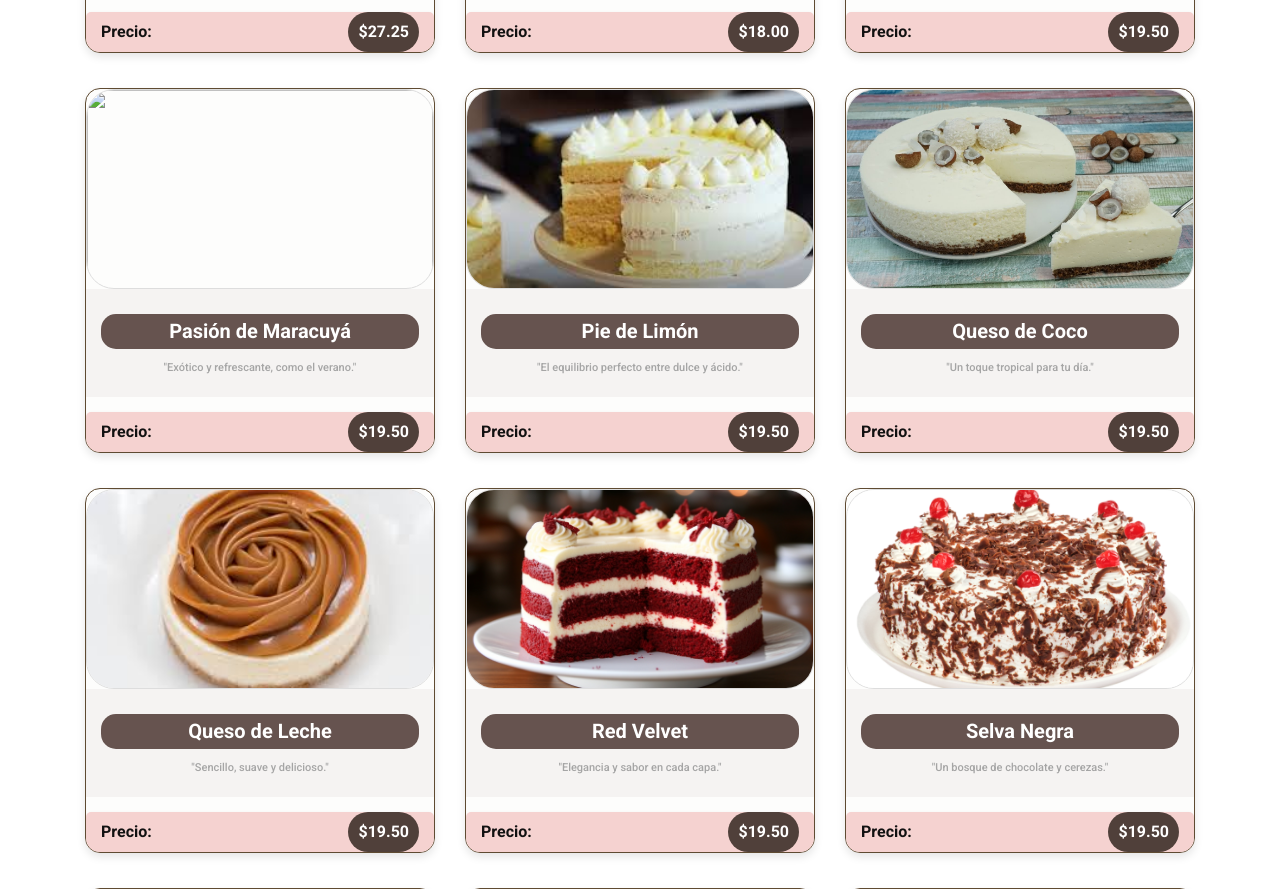
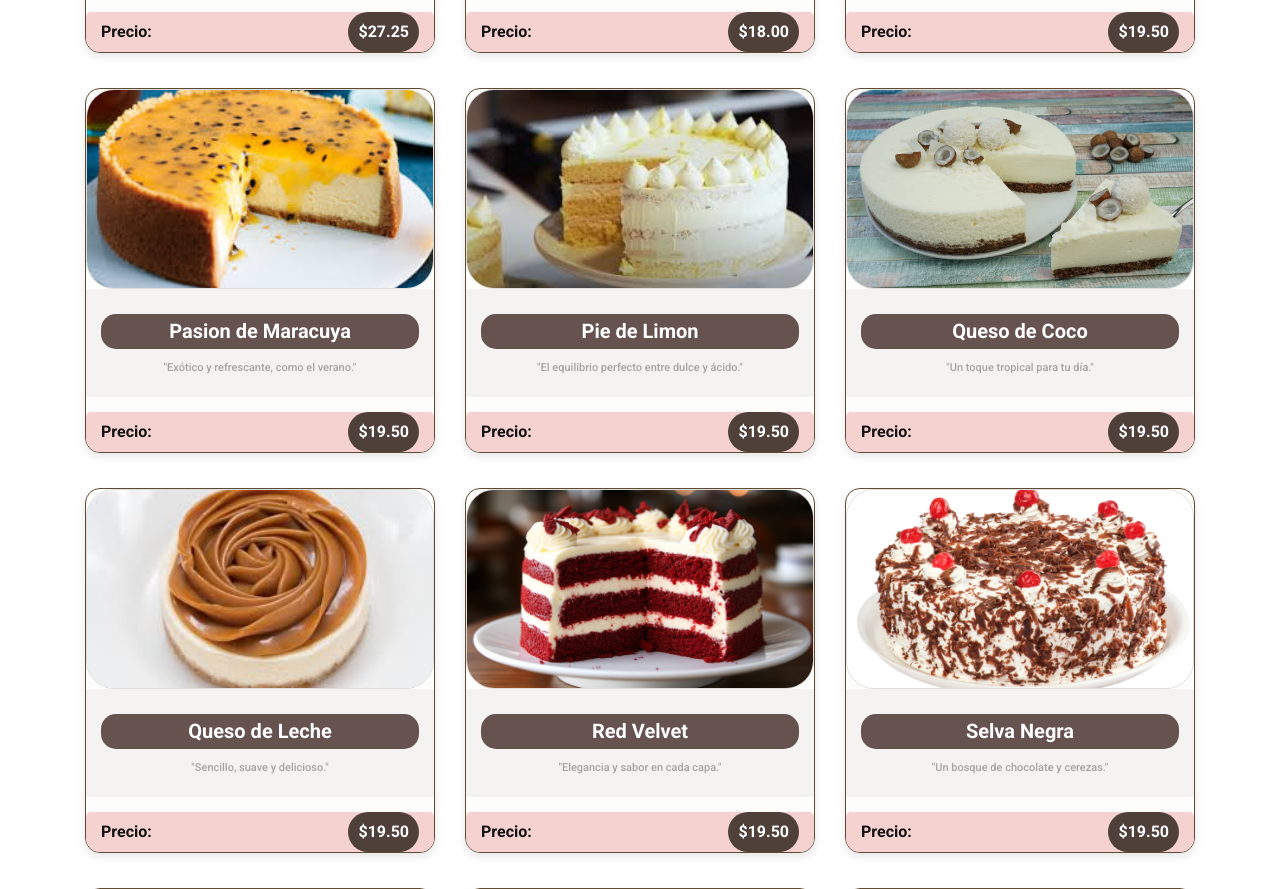
Before and after one commit to fernandojavier12/jomer-s-deli, a plain HTML site: page productos.html in a window 1280 px wide. Shown: the part 1802-2691 px from the top of the page. Drawn offline with nearby package versions, Linux system fonts and the light colour scheme.

Commit message:
Update productos.html

```diff
--- a/productos.html
+++ b/productos.html
@@ -243,9 +243,9 @@
 				<!-- Popular Course Item -->
 				<div class="col-lg-4 course_box">
 					<div class="card">
-						<img class="card-img-top" src="images/Pasión de Maracuya.jpeg" height="200px"  alt="">
+						<img class="card-img-top" src="images/Pasion de Maracuya.jpeg" height="200px"  alt="">
 						<div class="card-body text-center">
-							<div class="card-title"><a href="courses.html">Pasión de Maracuyá</a></div>
+							<div class="card-title"><a href="courses.html">Pasion de Maracuya</a></div>
 							<h5>"Exótico y refrescante, como el verano."</h5>
 						</div>
 						<div class="price_box d-flex flex-row align-items-center">
@@ -259,7 +259,7 @@
 					<div class="card">
 						<img class="card-img-top" src="images/Pie de Limon.jpeg" height="200px"  alt="">
 						<div class="card-body text-center">
-							<div class="card-title"><a href="courses.html">Pie de Limón</a></div>
+							<div class="card-title"><a href="courses.html">Pie de Limon</a></div>
 							<h5>"El equilibrio perfecto entre dulce y ácido."</h5>
 						</div>
 						<div class="price_box d-flex flex-row align-items-center">
```
